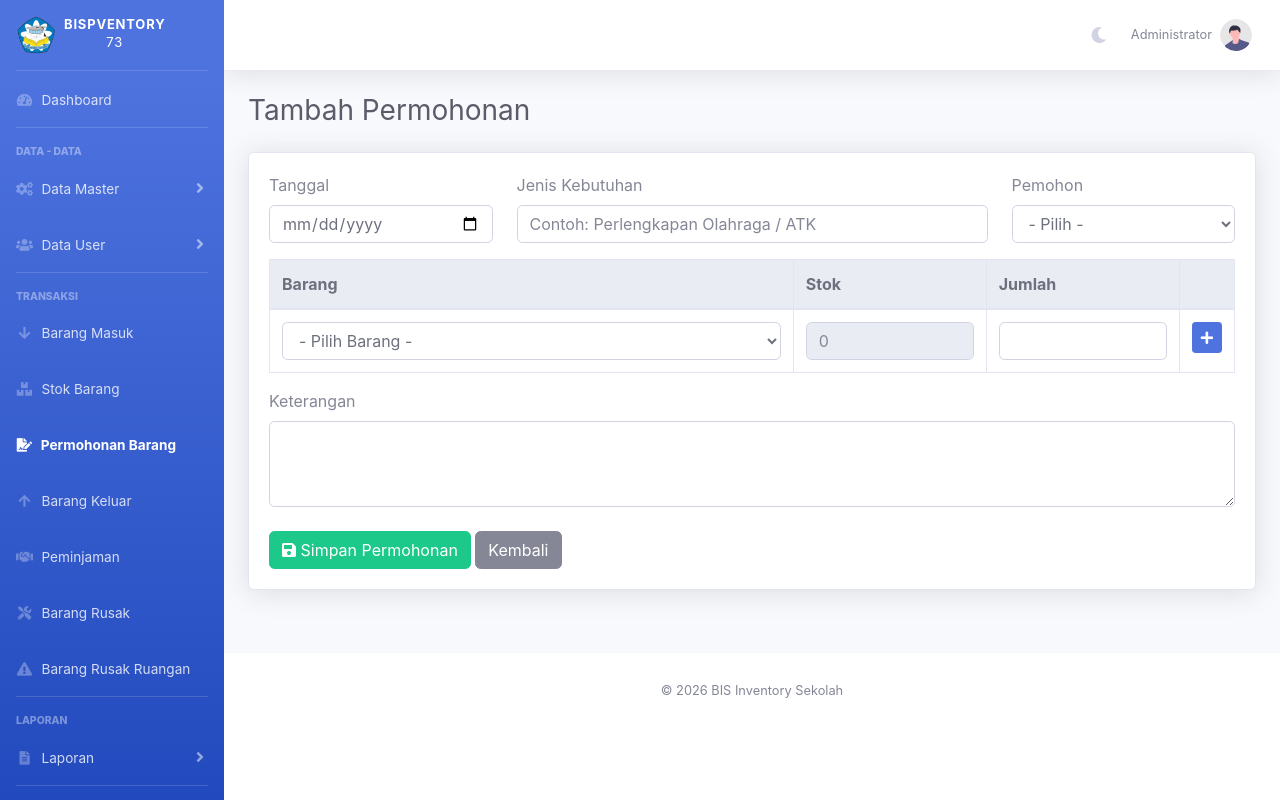
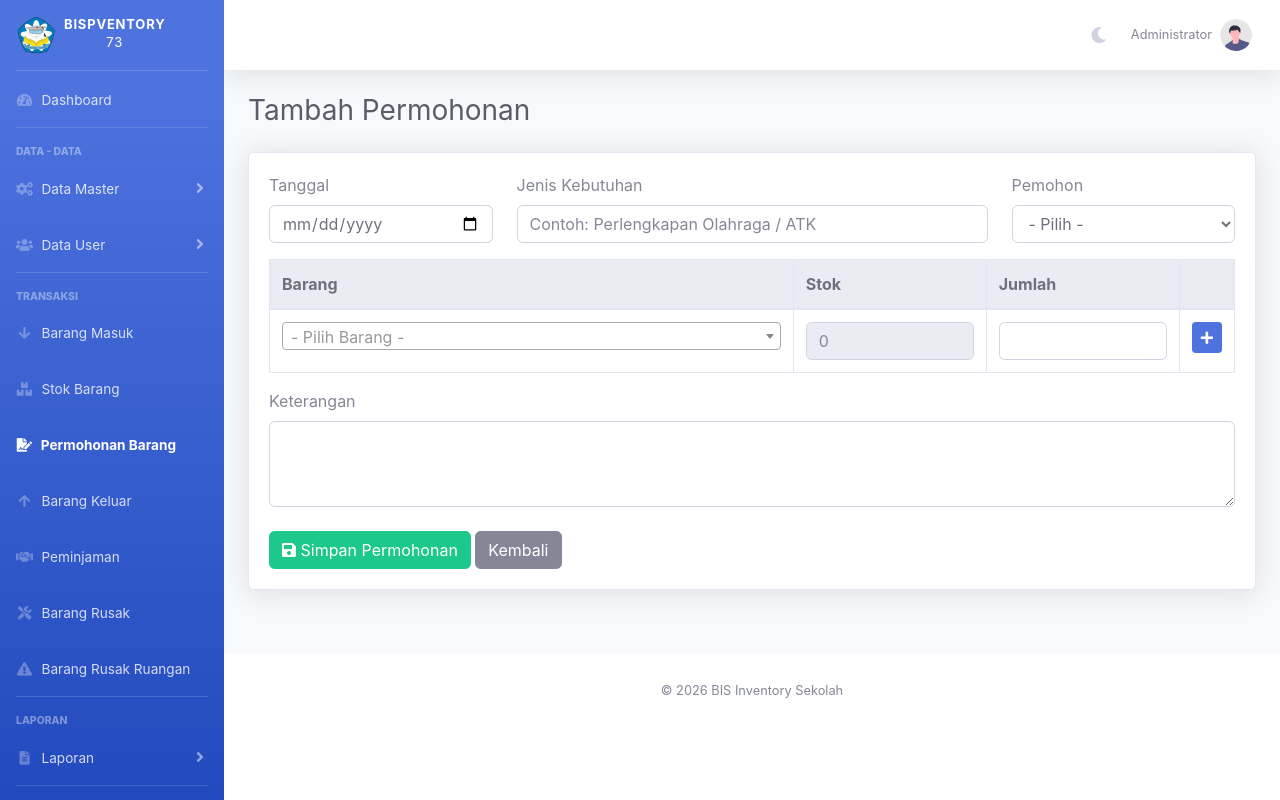
Before and after one commit to Muhamadnazmudin/BispVentory, a CodeIgniter app: page /bispventory/index.php/permohonan/tambah in a window 1280 px wide. Run offline with CodeIgniter, Linux system fonts and the light colour scheme; a user stored in the database is signed in; data comes from the database, SQL or seed files in the repository; data that the repository does not hold is empty; some libraries are stand-ins or nearby versions.

Commit message:
perbaikan form permohonan

```diff
--- a/application/views/layouts/footer.php
+++ b/application/views/layouts/footer.php
@@ -90,7 +90,7 @@ $(document).ready(function () {
         $('[name="harga"]').val(harga);
     }
 
-    // 🔥 EVENT SELECT2
+    // select2 untukselect
     $('#barangSelect')
         .on('select2:select', setBarangInfo)
         .on('change', setBarangInfo);
@@ -99,6 +99,58 @@ $(document).ready(function () {
     setBarangInfo();
 });
 </script>
+<script>
+$(document).ready(function () {
+
+    /* =========================
+       SELECT2 GURU & SISWA
+    ========================= */
+    $('.select2-guru').select2({
+        placeholder: '- Pilih Guru -',
+        width: '100%',
+        minimumResultsForSearch: 0
+    });
+
+    $('.select2-siswa').select2({
+        placeholder: '- Pilih Siswa -',
+        width: '100%',
+        minimumResultsForSearch: 0
+    });
+
+    /* =========================
+       SELECT2 BARANG (SEMUA ROW)
+       INIT SEKALI SAJA
+    ========================= */
+    $('.barangSelect').select2({
+        placeholder: '- Pilih Barang -',
+        width: '100%',
+        minimumResultsForSearch: 0
+    });
+
+    /* =========================
+       EVENT BARANG (STOK)
+       DELEGATION (AMAN)
+    ========================= */
+    $(document).on('select2:select', '.barangSelect', function () {
+        const opt   = $(this).find('option:selected');
+        const stok  = opt.data('stok') || 0;
+        const row   = $(this).closest('tr');
+
+        row.find('.stokView').val(stok);
+        row.find('.jumlahInput').attr('max', stok);
+    });
+
+    $(document).on('input', '.jumlahInput', function () {
+        const max = parseInt($(this).attr('max') || 0);
+        if (parseInt(this.value) > max) {
+            alert('Jumlah melebihi stok tersedia');
+            this.value = max;
+        }
+    });
+
+});
+</script>
+
 
 </body>
 </html>
--- a/application/views/permohonan/form.php
+++ b/application/views/permohonan/form.php
@@ -76,12 +76,10 @@ placeholder="Contoh: Perlengkapan Olahraga / ATK">
 <select name="id_barang[]" class="form-control barangSelect" required>
 <option value="">- Pilih Barang -</option>
 <?php foreach($barang as $b): ?>
-<option value="<?= $b->id_barang ?>"
-    data-stok="<?= $b->stok ?>">
-    <?= $b->nama_barang ?>
-(<span class="font-weight-bold text-primary"><?= $b->merk ?></span>)
+<option value="<?= $b->id_barang ?>" data-stok="<?= $b->stok ?>">
+    <?= $b->nama_barang ?> (<?= $b->merk ?>)
+</option>
 
-</option>
 <?php endforeach; ?>
 </select>
 </td>
@@ -160,18 +158,36 @@ function bindRow(row){
 }
 
 // tambah baris
+const barangOptions = `<?= implode('', array_map(function($b){
+    return "<option value='{$b->id_barang}' data-stok='{$b->stok}'>
+        {$b->nama_barang} ({$b->merk})
+    </option>";
+}, $barang)) ?>`;
+
 function addRow(){
     const tbody = document.querySelector('#tableItem tbody');
-    const row   = tbody.rows[0].cloneNode(true);
 
-    row.querySelector('.barangSelect').value = '';
-    row.querySelector('.stokView').value = '';
-    row.querySelector('.jumlahInput').value = '';
-
-    row.querySelector('td:last-child').innerHTML = `
-        <button type="button" class="btn btn-sm btn-danger" onclick="this.closest('tr').remove()">
-            <i class="fas fa-trash"></i>
-        </button>`;
+    const row = document.createElement('tr');
+    row.innerHTML = `
+        <td>
+            <select name="id_barang[]" class="form-control barangSelect" required>
+                <option value="">- Pilih Barang -</option>
+                ${barangOptions}
+            </select>
+        </td>
+        <td>
+            <input type="text" class="form-control stokView" readonly value="0">
+        </td>
+        <td>
+            <input type="number" name="jumlah[]" class="form-control jumlahInput" min="1" required>
+        </td>
+        <td class="text-center">
+            <button type="button" class="btn btn-sm btn-danger"
+                onclick="this.closest('tr').remove()">
+                <i class="fas fa-trash"></i>
+            </button>
+        </td>
+    `;
 
     tbody.appendChild(row);
     bindRow(row);
--- a/assets/css/dark-mode.css
+++ b/assets/css/dark-mode.css
@@ -181,3 +181,60 @@ body.dark-mode .select2-search__field {
 body.dark-mode .select2-container--default .select2-results__option {
 	color: #212529;
 }
+/* ===============================
+   SELECT2 STYLE - SAMA DENGAN FORM
+   SB ADMIN 2 + DARK MODE
+================================ */
+
+/* container utama */
+.select2-container--default .select2-selection--single {
+	height: 38px;
+	border: 1px solid #ced4da;
+	border-radius: 0.35rem;
+	background-color: #fff;
+}
+
+/* teks di dalam */
+.select2-container--default
+	.select2-selection--single
+	.select2-selection__rendered {
+	line-height: 36px;
+	padding-left: 0.75rem;
+	color: #495057;
+}
+
+/* arrow */
+.select2-container--default
+	.select2-selection--single
+	.select2-selection__arrow {
+	height: 36px;
+	right: 6px;
+}
+
+/* fokus (klik) */
+.select2-container--default.select2-container--focus
+	.select2-selection--single {
+	border-color: #4e73df;
+	box-shadow: 0 0 0 0.2rem rgba(78, 115, 223, 0.25);
+}
+
+/* ===============================
+   DARK MODE ADJUSTMENT
+================================ */
+body.dark-mode .select2-container--default .select2-selection--single {
+	background-color: #f1f3f5;
+	border-color: #ced4da;
+}
+
+body.dark-mode
+	.select2-container--default
+	.select2-selection--single
+	.select2-selection__rendered {
+	color: #212529;
+}
+
+/* dropdown */
+body.dark-mode .select2-dropdown {
+	background-color: #ffffff;
+	color: #212529;
+}
```
